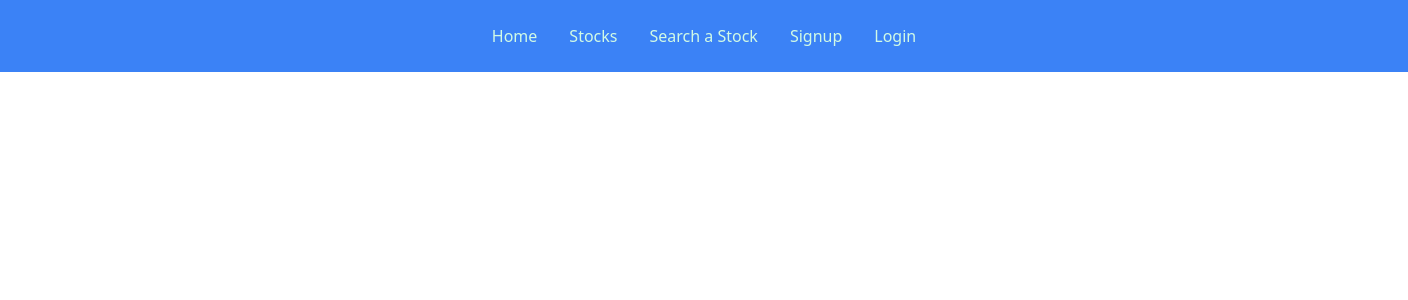
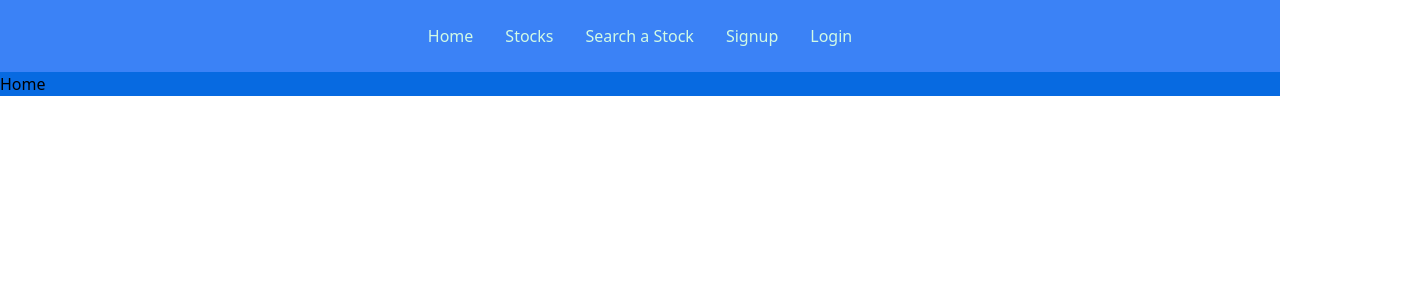
Before and after one commit to CoderJay06/stocks-chaser-frontend, a React (Create React App) app: page / in a window 1280 px wide. Shown: the top 300 px of the page, 1408 px wide, since content can reach past the window. Built offline with nearby package versions, Linux system fonts and the light colour scheme; what react-stockcharts would draw is missing.

Commit message:
Add home component, modify logo h/w, style nav links

```diff
--- /dev/null
+++ b/src/components/Home.js
@@ -0,0 +1,11 @@
+import React from 'react';
+
+const Home = () => {
+   return (
+      <div className="">
+         Home
+      </div>
+   )
+}
+
+export default Home;
--- a/src/components/NavLinks.js
+++ b/src/components/NavLinks.js
@@ -6,19 +6,22 @@ const NavLinks = () => {
    return (
       <nav className="text-center bg-blue-500 text-green-100 p-4">
          <NavLink
-            className="inline-block px-4 py-2"
+            className="inline-block hover:bg-green-300
+               hover:bg-opacity-25 rounded-lg px-4 py-2"
             exact to="/">
             Home
          </NavLink>
 
          <NavLink
-            className="inline-block px-4 py-2"
+            className="inline-block  hover:bg-green-300
+               hover:bg-opacity-25 rounded-lg px-4 py-2"
             exact to="/stocks">
             Stocks
          </NavLink>
 
          <NavLink
-            className="inline-block px-4 py-2"
+            className="inline-block hover:bg-green-300
+            hover:bg-opacity-25 rounded-lg px-4 py-2"
             exact to="/search">
             Search a Stock
          </NavLink>
--- a/src/components/Routes.js
+++ b/src/components/Routes.js
@@ -5,6 +5,7 @@ import ViewStockChart from '../components/ViewStockChart';
 import SignupForm from '../components/SignupForm';
 import LoginForm from '../components/LoginForm';
 import UserProfileContainer from '../containers/UserProfileContainer';
+import Home from '../components/Home';
 import {
    Route
  } from "react-router-dom";
@@ -33,7 +34,7 @@ export const Routes = () => {
             <StockSearchForm />
          </Route>
          <Route exact path="/">
-            {/* <Home /> */}
+            <Home />
          </Route>
       </>
    )
--- a/src/components/UserLinks.js
+++ b/src/components/UserLinks.js
@@ -10,13 +10,15 @@ const UserLinks = ({status, user, logoutUser, removePortfolio}) => {
          {status === "loggedIn" ?
             <>
                <NavLink
-                  className="inline-block px-4 py-2"
+                  className="inline-block hover:bg-green-300
+                     hover:bg-opacity-25 rounded-lg px-4 py-2"
                   exact to={`/profile/${user.id}`}>
                   Profile
                </NavLink>
 
                <NavLink
-                  className="inline-block px-4 py-2"
+                  className="inline-block hover:bg-green-300
+                  hover:bg-opacity-25 rounded-lg px-4 py-2"
                   exact to="/logout"
                   onClick={() => {
                      logoutUser(user)
@@ -28,13 +30,15 @@ const UserLinks = ({status, user, logoutUser, removePortfolio}) => {
             :
             <>
                <NavLink
-                  className="inline-block px-4 py-2"
+                  className="inline-block hover:bg-green-300
+                  hover:bg-opacity-25 rounded-lg px-4 py-2"
                   exact to="/signup">
                   Signup
                </NavLink>
 
                <NavLink
-                  className="inline-block px-4 py-2"
+                  className="inline-block hover:bg-green-300
+                  hover:bg-opacity-25 rounded-lg px-4 py-2"
                   exact to="/login">
                   Login
                </NavLink>
--- a/src/styles/Logo.js
+++ b/src/styles/Logo.js
@@ -1,8 +1,9 @@
 
 export const logo = {
       backgroundImage: "url(/images/logo.jpeg)",
-      width: "110%",
-      // height: "2000px",
+      width: "auto",
+
+      height: "auto",
       // height: "100%",
       backgroundSize: "fit"
 };
```
